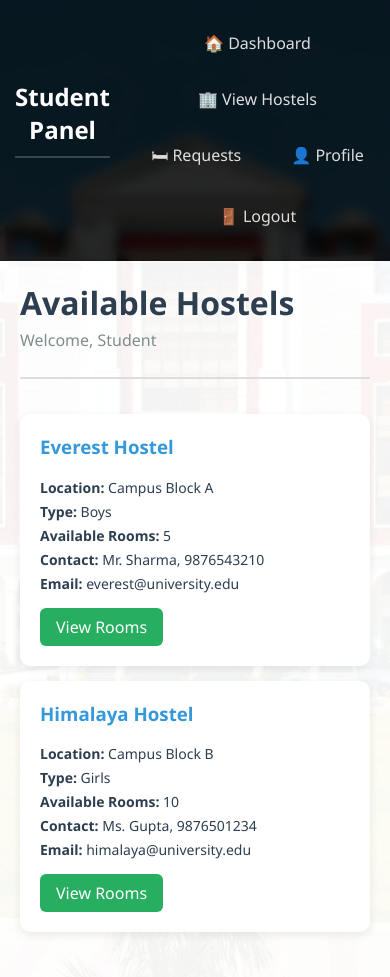
After one commit to Shwetanshu-Bhatt/PBL-HMS, a Flask app: page /student/view_hostels in a window 390 px wide. The commit adds this page. Run offline with Flask 3, Linux system fonts and the light colour scheme.

Commit message:
student dashboard updated

```diff
--- a/routes/student_routes.py
+++ b/routes/student_routes.py
@@ -2,9 +2,6 @@ from flask import Blueprint, render_template
 
 student_bp = Blueprint('student', __name__, url_prefix='/student')
 
-# -----------------------------
-# Student Dashboard
-# -----------------------------
 @student_bp.route('/dashboard')
 def dashboard():
     # TODO: Fetch actual student data from DB
@@ -17,11 +14,6 @@ def dashboard():
     }
     return render_template('student_dashboard.html', student=dummy_data)
 
-
-
-# -----------------------------
-# View Hostels Page
-# -----------------------------
 @student_bp.route('/view_hostels')
 def view_hostels():
     # TODO: Fetch hostel data from the database
@@ -54,14 +46,14 @@ def view_hostels():
 
     return render_template('view_hostels.html', hostels=hostels)
 
-@student_bp.route('/my_bookings')
-def my_bookings():
+@student_bp.route('/my_requests')
+def my_requests():
     # TODO: Fetch actual bookings for student
     bookings = [
         {"hostel": "Everest Hostel", "room": "A-101", "status": "Confirmed"},
         {"hostel": "Himalaya Hostel", "room": "B-202", "status": "Pending"}
     ]
-    return render_template('my_bookings.html', bookings=bookings)
+    return render_template('my_requests.html', bookings=bookings)
 
 @student_bp.route('/profile')
 def profile():
@@ -74,3 +66,8 @@ def profile():
         "payment_status": "Paid"
     }
     return render_template('profile.html', student=student_info)
+
+@student_bp.route('/view_rooms/<int:hostel_id>')
+def view_rooms(hostel_id):
+    # Show rooms for a specific hostel
+    return render_template('view_rooms.html', hostel_id=hostel_id)
--- a/static/css/student.css
+++ b/static/css/student.css
@@ -1,35 +1,37 @@
-/* Full layout setup */
+/* ---------- Full layout ---------- */
 html, body {
     height: 100%;
     margin: 0;
     font-family: 'Segoe UI', Arial, sans-serif;
+    background-color: #f0f2f5;
 }
 
-/* Background and layout */
+/* ---------- Dashboard Container ---------- */
 .dashboard-container {
     display: flex;
-    height: 100vh;
+    min-height: 100vh;
     background: url('../images/background.jpg') no-repeat center center fixed;
     background-size: cover;
     overflow: hidden;
 }
 
-/* Sidebar */
+/* ---------- Sidebar ---------- */
 .sidebar {
     width: 240px;
-    background: rgba(0, 0, 0, 0.8);
+    background: rgba(0, 0, 0, 0.85);
     color: #fff;
-    padding: 25px 15px;
+    padding: 30px 15px;
     display: flex;
     flex-direction: column;
     justify-content: flex-start;
     backdrop-filter: blur(6px);
+    transition: width 0.3s ease;
 }
 
 .sidebar h2 {
     text-align: center;
-    margin-bottom: 35px;
-    font-size: 22px;
+    margin-bottom: 40px;
+    font-size: 24px;
     font-weight: 600;
     color: #fff;
     border-bottom: 2px solid rgba(255,255,255,0.2);
@@ -51,7 +53,7 @@ html, body {
     text-decoration: none;
     font-weight: 500;
     display: block;
-    padding: 10px 12px;
+    padding: 12px 15px;
     border-radius: 8px;
     transition: all 0.3s ease;
 }
@@ -62,16 +64,16 @@ html, body {
     color: #fff;
 }
 
-/* Main content area */
+/* ---------- Main Content ---------- */
 .main-content {
-    flex: 1;
-    background: rgba(255, 255, 255, 0.94);
+    flex-grow: 1;
+    background: rgba(255, 255, 255, 0.95);
     padding: 40px;
     overflow-y: auto;
     box-sizing: border-box;
 }
 
-/* Header */
+/* ---------- Header ---------- */
 header {
     border-bottom: 2px solid #ddd;
     margin-bottom: 30px;
@@ -80,17 +82,17 @@ header {
 
 header h1 {
     margin: 0;
-    font-size: 26px;
-    color: #333;
+    font-size: 28px;
+    color: #2c3e50;
 }
 
 header p {
-    color: #666;
+    color: #7f8c8d;
     margin-top: 5px;
-    font-size: 14px;
+    font-size: 15px;
 }
 
-/* Dashboard cards */
+/* ---------- Dashboard Cards ---------- */
 .dashboard-widgets {
     display: flex;
     gap: 20px;
@@ -195,4 +248,111 @@ header p {
     .dashboard-widgets {
         flex-direction: column;
     }
+
+    /* Table becomes card-like for mobile */
+    .hostel-list table,
+    .hostel-list table th,
+    .hostel-list table td {
+        display: block;
+        width: 100%;
+    }
+
+    .hostel-list table th {
+        display: none;
+    }
+
+    .hostel-list table tr {
+        margin-bottom: 15px;
+        border: 1px solid #ecf0f1;
+        border-radius: 8px;
+        padding: 15px;
+        background-color: #fff;
+    }
+
+    .hostel-list table td {
+        text-align: right;
+        padding-left: 50%;
+        position: relative;
+        font-size: 14px;
+        color: #2c3e50;
+    }
+
+    .hostel-list table td::before {
+        content: attr(data-label);
+        position: absolute;
+        left: 15px;
+        width: 45%;
+        text-align: left;
+        font-weight: 600;
+        color: #34495e;
+    }
+
+    .hostel-list a {
+        margin-top: 10px;
+        display: block;
+        text-align: center;
+    }
 }
+
+/* Hide mobile cards on desktop */
+.hostel-cards {
+    display: none;
+}
+
+/* Mobile view: show cards, hide table */
+@media screen and (max-width: 768px) {
+    .hostel-list {
+        display: none; /* hide table */
+    }
+
+    .hostel-cards {
+        display: block;
+        padding: 10px 0;
+    }
+
+    .hostel-card {
+        background-color: #fff;
+        border-radius: 10px;
+        padding: 20px;
+        margin-bottom: 15px;
+        box-shadow: 0 3px 10px rgba(0,0,0,0.08);
+    }
+
+    .hostel-card h3 {
+        margin-top: 0;
+        color: #3498db;
+    }
+
+    .hostel-card p {
+        margin: 5px 0;
+        font-size: 14px;
+        color: #2c3e50;
+    }
+
+    .hostel-card a {
+        display: inline-block;
+        margin-top: 10px;
+        padding: 8px 16px;
+        background-color: #27ae60;
+        color: #fff;
+        border-radius: 6px;
+        text-decoration: none;
+        font-weight: 500;
+        text-align: center;
+        transition: 0.3s;
+    }
+
+    .hostel-card a:hover {
+        background-color: #219150;
+    }
+
+    .hostel-card .full {
+        display: inline-block;
+        margin-top: 10px;
+        padding: 6px 12px;
+        background-color: #e74c3c;
+        color: #fff;
+        border-radius: 6px;
+        font-weight: 500;
+    }
+}
--- /dev/null
+++ b/static/css/view_hostels.css
@@ -0,0 +1,148 @@
+/* ---------- Container ---------- */
+.dashboard-container {
+    display: flex;
+    min-height: 100vh;
+    font-family: 'Segoe UI', Tahoma, Geneva, Verdana, sans-serif;
+    background-color: #f0f2f5;
+}
+
+/* ---------- Main Content ---------- */
+.main-content {
+    flex-grow: 1;
+    padding: 30px 40px;
+}
+
+/* ---------- Header ---------- */
+.main-content header {
+    margin-bottom: 25px;
+}
+
+.main-content header h1 {
+    font-size: 32px;
+    font-weight: 600;
+    margin-bottom: 5px;
+    color: #2c3e50;
+}
+
+.main-content header p {
+    color: #7f8c8d;
+    font-size: 16px;
+}
+
+/* ---------- Hostel Table ---------- */
+.hostel-list table {
+    width: 100%;
+    border-collapse: collapse;
+    background-color: #fff;
+    box-shadow: 0 4px 10px rgba(0,0,0,0.08);
+    border-radius: 10px;
+    overflow: hidden;
+}
+
+.hostel-list table th,
+.hostel-list table td {
+    padding: 15px 20px;
+    text-align: left;
+    border-bottom: 1px solid #ecf0f1;
+}
+
+.hostel-list table th {
+    background: linear-gradient(135deg, #3498db, #2980b9);
+    color: #fff;
+    font-weight: 600;
+    text-transform: uppercase;
+    letter-spacing: 0.5px;
+}
+
+.hostel-list table tr:hover {
+    background-color: #f6f8fa;
+    transition: background-color 0.3s;
+}
+
+/* ---------- Action Button ---------- */
+.hostel-list a {
+    display: inline-block;
+    padding: 8px 16px;
+    background-color: #27ae60;
+    color: #fff;
+    border-radius: 6px;
+    text-decoration: none;
+    font-weight: 500;
+    transition: 0.3s;
+}
+
+.hostel-list a:hover {
+    background-color: #219150;
+}
+
+/* ---------- No hostels message ---------- */
+.hostel-list p {
+    font-size: 16px;
+    color: #7f8c8d;
+    margin-top: 20px;
+}
+
+/* ---------- Responsive ---------- */
+@media screen and (max-width: 768px) {
+    .dashboard-container {
+        flex-direction: column;
+    }
+
+    .sidebar {
+        width: 100%;
+        flex-direction: row;
+        justify-content: space-around;
+        align-items: center;
+        padding: 15px;
+        border-bottom: 2px solid rgba(0,0,0,0.1);
+    }
+
+    .main-content {
+        padding: 20px;
+    }
+
+    /* Table becomes card-like for mobile */
+    .hostel-list table,
+    .hostel-list table th,
+    .hostel-list table td {
+        display: block;
+        width: 100%;
+    }
+
+    .hostel-list table th {
+        display: none;
+    }
+
+    .hostel-list table tr {
+        margin-bottom: 15px;
+        border: 1px solid #ecf0f1;
+        border-radius: 8px;
+        padding: 15px;
+        background-color: #fff;
+        box-shadow: 0 2px 6px rgba(0,0,0,0.05);
+    }
+
+    .hostel-list table td {
+        text-align: right;
+        padding-left: 50%;
+        position: relative;
+        font-size: 14px;
+        color: #2c3e50;
+    }
+
+    .hostel-list table td::before {
+        content: attr(data-label);
+        position: absolute;
+        left: 15px;
+        width: 45%;
+        text-align: left;
+        font-weight: 600;
+        color: #34495e;
+    }
+
+    .hostel-list a {
+        margin-top: 10px;
+        display: block;
+        text-align: center;
+    }
+}
--- a/templates/login.html
+++ b/templates/login.html
@@ -8,6 +8,9 @@
 <body>
 <div class="login-page">
     <div class="login-form-container">
+        <div class="login-image">
+            <img src="{{ url_for('static', filename='images/login-logo.png') }}" alt="Login Logo">
+        </div>
         <h2>Login</h2>
 
         <!-- User Type Slider -->
--- a/templates/student_dashboard.html
+++ b/templates/student_dashboard.html
@@ -2,8 +2,11 @@
 <html lang="en">
 <head>
     <meta charset="UTF-8">
-    <title>Student Dashboard</title>
+    <title>{% block title %}Student Dashboard{% endblock %}</title>
+    <!-- Main student CSS (sidebar, general styles) -->
     <link rel="stylesheet" href="{{ url_for('static', filename='css/student.css') }}">
+    <!-- Page-specific CSS -->
+    {% block extra_css %}{% endblock %}
 </head>
 <body>
 <div class="dashboard-container">
@@ -11,16 +14,32 @@
     <div class="sidebar">
         <h2>Student Panel</h2>
         <ul>
-            <li><a href="{{ url_for('student.dashboard') }}" class="active">🏠 Dashboard</a></li>
-            <li><a href="{{ url_for('student.view_hostels') }}">🏢 View Hostels</a></li>
-            <li><a href="{{ url_for('student.my_bookings') }}">🛏 My Bookings</a></li>
-            <li><a href="{{ url_for('student.profile') }}">👤 Profile</a></li>
-            <li><a href="{{ url_for('auth.logout') }}">🚪 Logout</a></li>
+            <li>
+                <a href="{{ url_for('student.dashboard') }}"
+                   class="{% if active_page == 'dashboard' %}active{% endif %}">🏠 Dashboard</a>
+            </li>
+            <li>
+                <a href="{{ url_for('student.view_hostels') }}"
+                   class="{% if active_page == 'view_hostels' %}active{% endif %}">🏢 View Hostels</a>
+            </li>
+            <li>
+                <a href="{{ url_for('student.my_requests') }}"
+                   class="{% if active_page == 'my_requests' %}active{% endif %}">🛏 Requests</a>
+            </li>
+            <li>
+                <a href="{{ url_for('student.profile') }}"
+                   class="{% if active_page == 'profile' %}active{% endif %}">👤 Profile</a>
+            </li>
+            <li>
+                <a href="{{ url_for('auth.logout') }}">🚪 Logout</a>
+            </li>
         </ul>
     </div>
 
     <!-- Main Content -->
     <div class="main-content">
+        {% block content %}
+        <!-- Default dashboard content -->
         <header>
             <h1>Welcome, {{ student.name }}</h1>
             <p>Logged in as: {{ student.email }}</p>
@@ -55,6 +74,7 @@
                 <p>No recent activity yet.</p>
             {% endif %}
         </section>
+        {% endblock %}
     </div>
 </div>
 </body>
--- /dev/null
+++ b/templates/view_hostels.html
@@ -0,0 +1,77 @@
+{% extends "student_dashboard.html" %}
+
+{% block title %}View Hostels{% endblock %}
+
+{% block extra_css %}
+<link rel="stylesheet" href="{{ url_for('static', filename='css/view_hostels.css') }}">
+{% endblock %}
+
+{% block content %}
+<header>
+    <h1>Available Hostels</h1>
+    <p>Welcome, {{ student.name if student else "Student" }}</p>
+</header>
+
+<!-- Desktop Table View -->
+<section class="hostel-list">
+    {% if hostels %}
+        <table>
+            <thead>
+                <tr>
+                    <th>Hostel Name</th>
+                    <th>Location</th>
+                    <th>Type</th>
+                    <th>Available Rooms</th>
+                    <th>Contact</th>
+                    <th>Action</th>
+                </tr>
+            </thead>
+            <tbody>
+                {% for hostel in hostels %}
+                <tr>
+                    <td>{{ hostel.Hostel_Name }}</td>
+                    <td>{{ hostel.Location }}</td>
+                    <td>{{ hostel.Hostel_Type }}</td>
+                    <td>{{ hostel.Available_Rooms }}</td>
+                    <td>
+                        {{ hostel.Contact_Person }}<br>
+                        {{ hostel.Contact_Number }}<br>
+                        {{ hostel.Email }}
+                    </td>
+                    <td>
+                        {% if hostel.Available_Rooms > 0 %}
+                            <a href="{{ url_for('student.view_rooms', hostel_id=hostel.Hostel_ID) }}">View Rooms</a>
+                        {% else %}
+                            Full
+                        {% endif %}
+                    </td>
+                </tr>
+                {% endfor %}
+            </tbody>
+        </table>
+    {% else %}
+        <p>No hostels available at the moment.</p>
+    {% endif %}
+</section>
+
+<!-- Mobile Card View -->
+<section class="hostel-cards">
+    {% if hostels %}
+        {% for hostel in hostels %}
+        <div class="hostel-card">
+            <h3>{{ hostel.Hostel_Name }}</h3>
+            <p><strong>Location:</strong> {{ hostel.Location }}</p>
+            <p><strong>Type:</strong> {{ hostel.Hostel_Type }}</p>
+            <p><strong>Available Rooms:</strong> {{ hostel.Available_Rooms }}</p>
+            <p><strong>Contact:</strong> {{ hostel.Contact_Person }}, {{ hostel.Contact_Number }}</p>
+            <p><strong>Email:</strong> {{ hostel.Email }}</p>
+            {% if hostel.Available_Rooms > 0 %}
+            <a href="{{ url_for('student.view_rooms', hostel_id=hostel.Hostel_ID) }}">View Rooms</a>
+            {% else %}
+            <span class="full">Full</span>
+            {% endif %}
+        </div>
+        {% endfor %}
+    {% endif %}
+</section>
+{% endblock %}
```
Also changed, not shown: other parts of static/css/student.css (+65 -14 lines), static/css/style.css (+15 -0 lines), static/images/login-logo.png (added), templates/my_requests.html (added), templates/profile.html (added).
